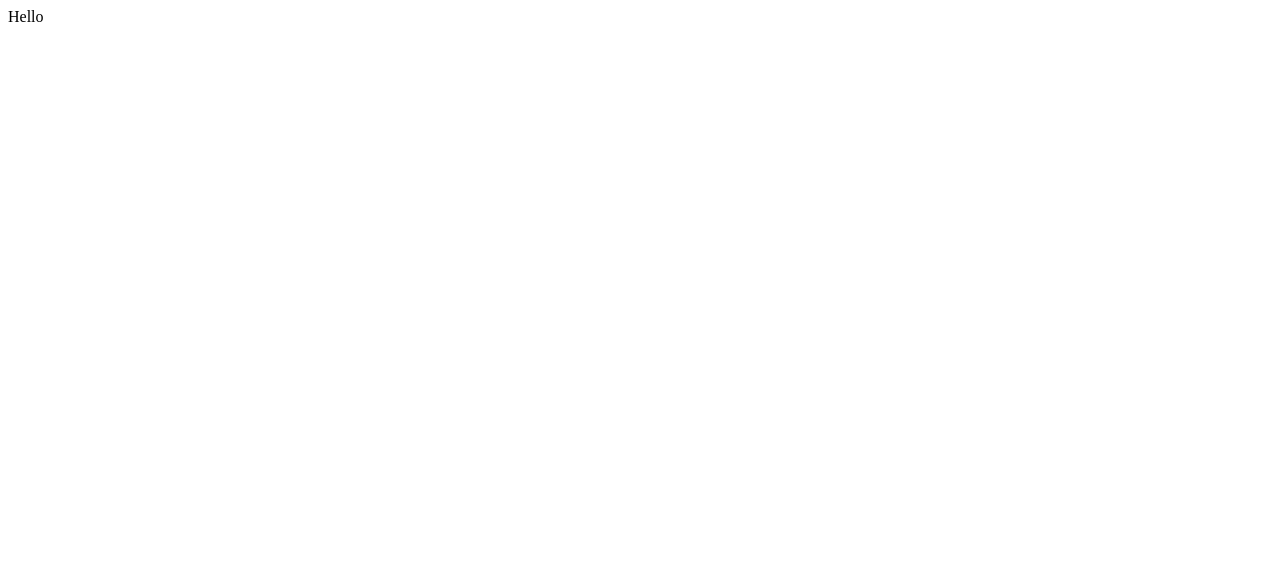
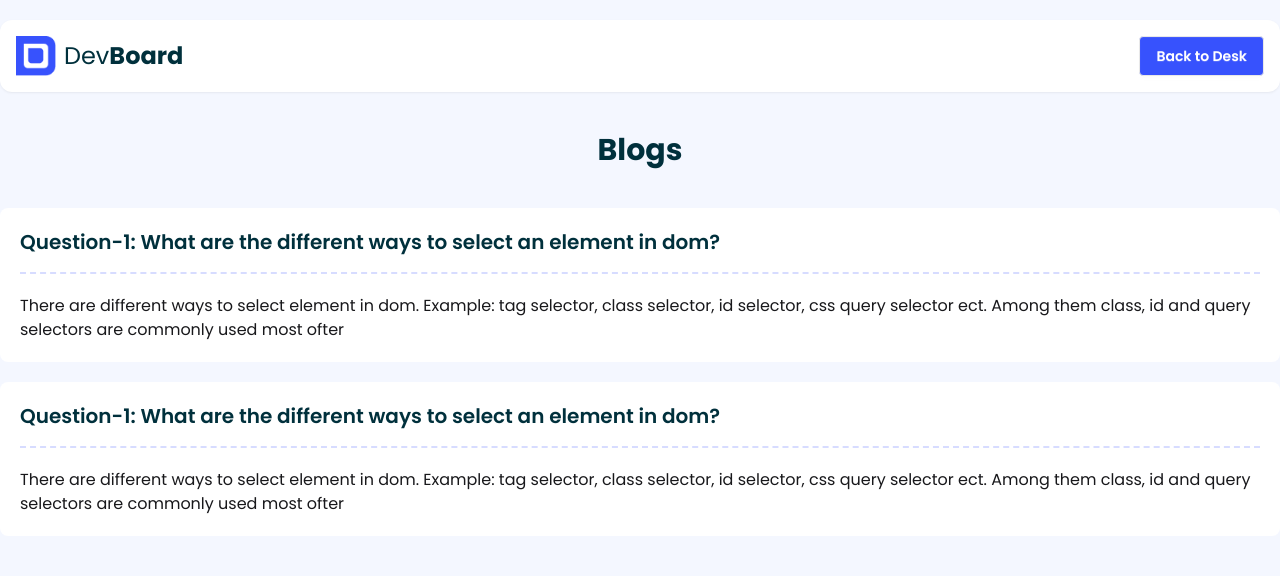
Before and after one commit to nmkhans/dev_board, a plain HTML site: page blog.html in a window 1280 px wide. Drawn offline with nearby package versions, Linux system fonts and the light colour scheme.

Commit message:
blog page ready

```diff
--- a/blog.html
+++ b/blog.html
@@ -6,7 +6,113 @@
       name="viewport"
       content="width=device-width, initial-scale=1.0"
     />
-    <title>Document</title>
+    <title>Dev Board</title>
+    <!-- Tainwind css CDN -->
+    <link
+      href="https://cdn.jsdelivr.net/npm/daisyui@5.0.0-beta.9/daisyui.css"
+      rel="stylesheet"
+      type="text/css"
+    />
+    <script src="https://cdn.jsdelivr.net/npm/@tailwindcss/browser@4"></script>
+
+    <!-- Google font CDN -->
+    <link rel="preconnect" href="https://fonts.googleapis.com" />
+    <link
+      rel="preconnect"
+      href="https://fonts.gstatic.com"
+      crossorigin
+    />
+    <link
+      href="https://fonts.googleapis.com/css2?family=Poppins:ital,wght@0,100;0,200;0,300;0,400;0,500;0,600;0,700;0,800;0,900;1,100;1,200;1,300;1,400;1,500;1,600;1,700;1,800;1,900&display=swap"
+      rel="stylesheet"
+    />
+    <style>
+      * {
+        font-family: "Poppins", sans-serif;
+      }
+    </style>
   </head>
-  <body>Hello</body>
+  <body id="root" class="bg-[#F4F7FF] h-full pt-5 pb-10">
+    <main class="container mx-auto">
+      <header
+        class="bg-white flex justify-between items-center p-4 rounded-xl shadow shadow-[#000]/5"
+      >
+        <!-- Header logo area -->
+        <div>
+          <a href="#" class="flex items-center gap-x-2">
+            <img
+              class="w-10"
+              src="./assets/logo.png"
+              alt="header logo"
+            />
+            <h3 class="text-2xl text-[#00303C]">
+              Dev<span class="font-bold">Board</span>
+            </h3>
+          </a>
+        </div>
+
+        <!-- Header action area -->
+        <div class="flex items-center justify-between gap-x-5">
+          <div>
+            <button
+              id="back__btn"
+              class="btn text-white bg-[#3752FD]"
+            >
+              Back to Desk
+            </button>
+          </div>
+        </div>
+      </header>
+
+      <section>
+        <div>
+          <h1
+            class="text-center text-[#00303C] text-3xl font-bold my-10"
+          >
+            Blogs
+          </h1>
+        </div>
+        <div class="space-y-5">
+          <div class="bg-white p-5 rounded-lg">
+            <div
+              class="pb-4 border-b-2 border-dashed border-[#3752FD]/20"
+            >
+              <h2 class="text-[#00303C] text-xl font-semibold">
+                Question-1: What are the different ways to select an
+                element in dom?
+              </h2>
+            </div>
+            <div>
+              <p class="mt-5">
+                There are different ways to select element in dom.
+                Example: tag selector, class selector, id selector,
+                css query selector ect. Among them class, id and query
+                selectors are commonly used most ofter
+              </p>
+            </div>
+          </div>
+          <div class="bg-white p-5 rounded-lg">
+            <div
+              class="pb-4 border-b-2 border-dashed border-[#3752FD]/20"
+            >
+              <h2 class="text-[#00303C] text-xl font-semibold">
+                Question-1: What are the different ways to select an
+                element in dom?
+              </h2>
+            </div>
+            <div>
+              <p class="mt-5">
+                There are different ways to select element in dom.
+                Example: tag selector, class selector, id selector,
+                css query selector ect. Among them class, id and query
+                selectors are commonly used most ofter
+              </p>
+            </div>
+          </div>
+        </div>
+      </section>
+    </main>
+
+    <script src="./scripts/navigate.js"></script>
+  </body>
 </html>
--- a/scripts/navigate.js
+++ b/scripts/navigate.js
@@ -1,5 +1,12 @@
-const blogCta = document.getElementById("blog__cta")
+const blogCta = document.getElementById("blog__cta");
+const backBtn = document.getElementById("back__btn");
 
-blogCta.addEventListener("click", function() {
-  window.location.href = "blog.html"
+blogCta?.addEventListener("click", function() {
+  window.location.href = "/blog.html"
 })
+
+
+backBtn?.addEventListener("click", function() {
+  console.log("clicked")
+  window.location.href = "/index.html";
+})
```
